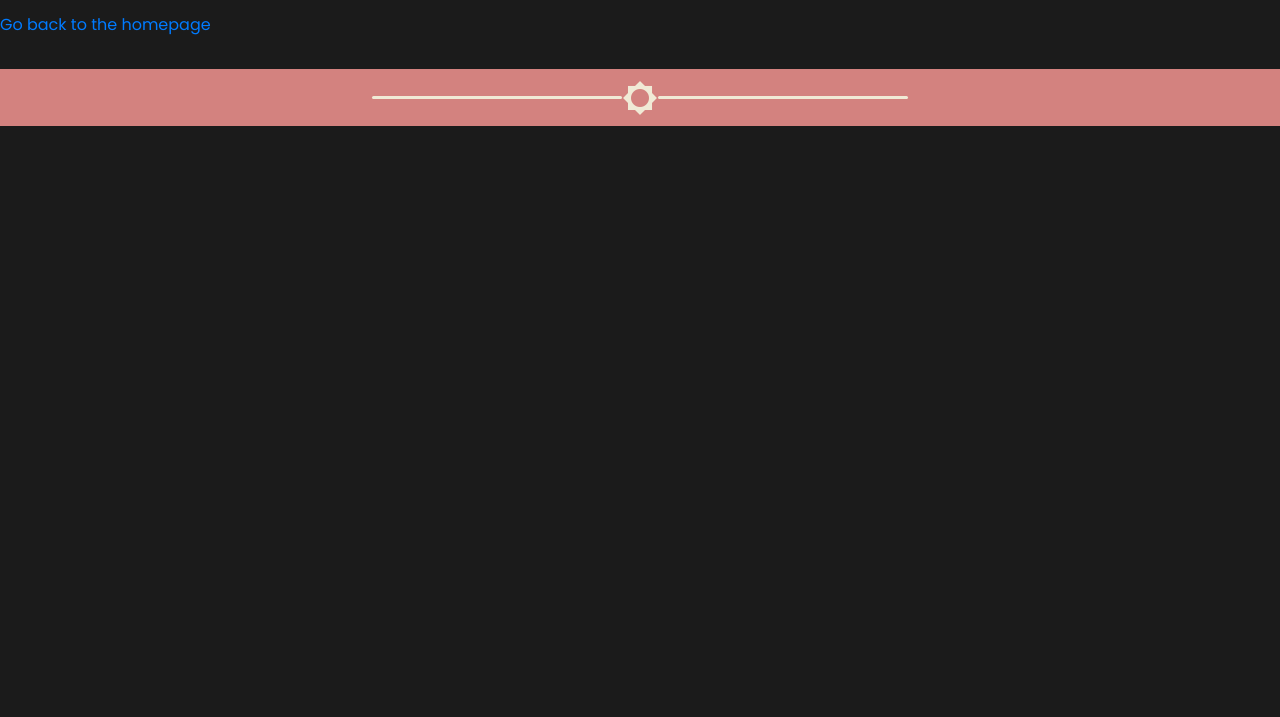
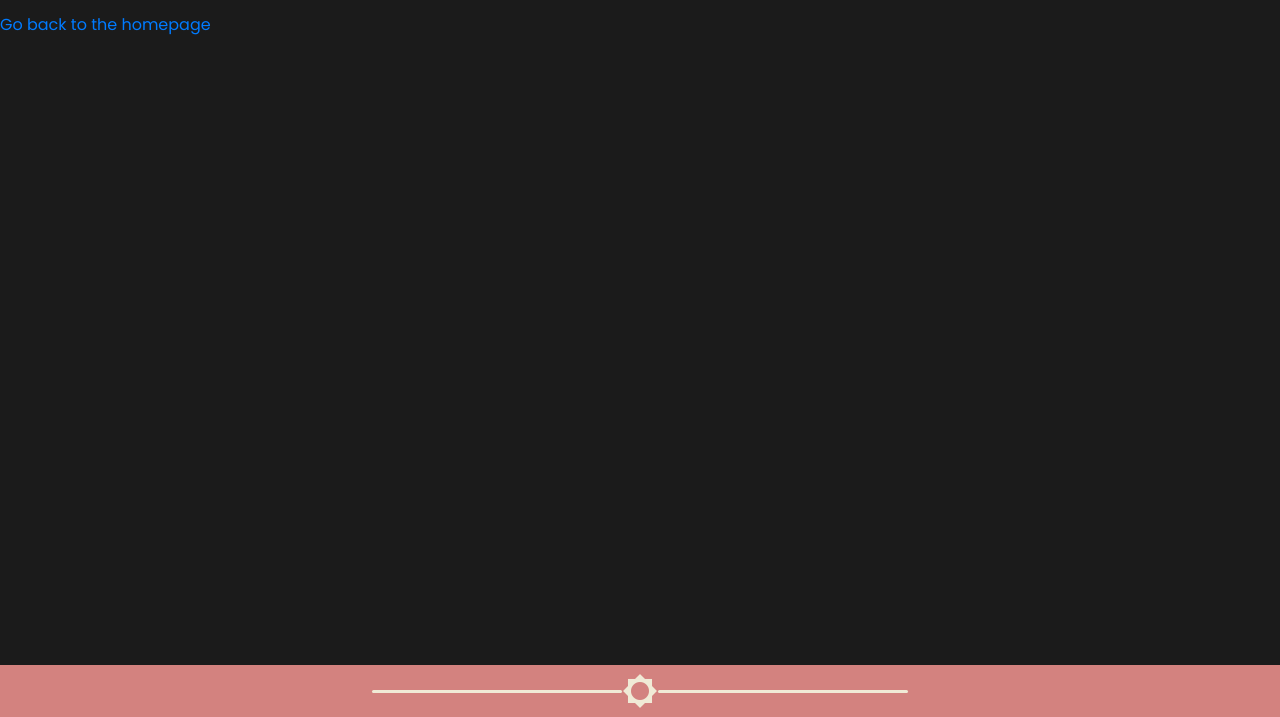
Before and after one commit to eduardoRubioG/emrose-cslate, a Gatsby site: page /page-2 in a window 1280 px wide. Shown: the part 83-800 px from the top of the page. Built offline with nearby package versions, Linux system fonts and the light colour scheme; Gatsby itself is replaced by a stand-in of ours.

Commit message:
finished the 404 page

```diff
--- a/src/components/Footer/Footer.css
+++ b/src/components/Footer/Footer.css
@@ -1,12 +1,14 @@
 .footer__container {
+  background: var(--highlight);
+  margin-top: auto;
   width: 100%;
-  background: var(--highlight);
-  height: 57px;
-  margin-top: 2rem;;
+  padding: 0.5rem 0;
+  /* height: 2.75rem;  */
+  /* align-self: flex-end; */
 }
 
 .footer__content-wrapper {
-  height: 57px;
+  /* height: 2.75rem; */
   display: flex;
   align-items: center;
   justify-content: center;
--- a/src/components/layout.css
+++ b/src/components/layout.css
@@ -11,18 +11,37 @@
   --speed: 500ms;
 }
 
-body {
-  background: var(--mainbg);
-  color: var(--primary);
-  font-family: 'Poppins', sans-serif !important;
-  /* overflow: hidden; */
-  /* padding-top: 57px; */
-}
-
 html {
   overflow: scroll;
   overflow-x: hidden;
+  width: 100%;
+  height: 100%;
   }
+
+  body {
+    background: var(--mainbg);
+    color: var(--primary);
+    font-family: 'Poppins', sans-serif !important;
+    min-height: 100%;
+    display: flex;
+    flex-direction: column;
+  }
+
+  html, body {
+    /* margin: 0px; */
+    /* padding: 0px; */
+  }
+
+  .sub-body {
+    display: flex;
+    flex-direction: column;
+    min-height: 100vh;
+  }
+
+  main {
+    flex: 1 0 auto;
+  }
+
   ::-webkit-scrollbar {
   width: 0px; /* remove scrollbar space */
   background: transparent; /* optional: just make scrollbar invisible */
@@ -47,7 +66,6 @@ html {
 }
 
 .container-hero {
-  /* background-color: red; */
   padding-top: 12vh;
   padding-bottom: 12vh;
 }
--- a/src/components/layout.js
+++ b/src/components/layout.js
@@ -16,9 +16,13 @@ import "./layout.css"
 
 const Layout = ({ children }) =>
   <>
-    <Nav/>
-    {children}
-    <Footer/>
+    <div class="sub-body">
+      <Nav/>
+      <main>
+        {children}
+      </main>
+      <Footer id="layout__footer"/>
+    </div>
   </>;
 
 Layout.propTypes = {
```
Also changed, not shown: src/pages/404.js (+14 -6 lines), src/pages/page-styling/404.scss (added, +33 -0 lines), src/images/404-humans.png (added).
